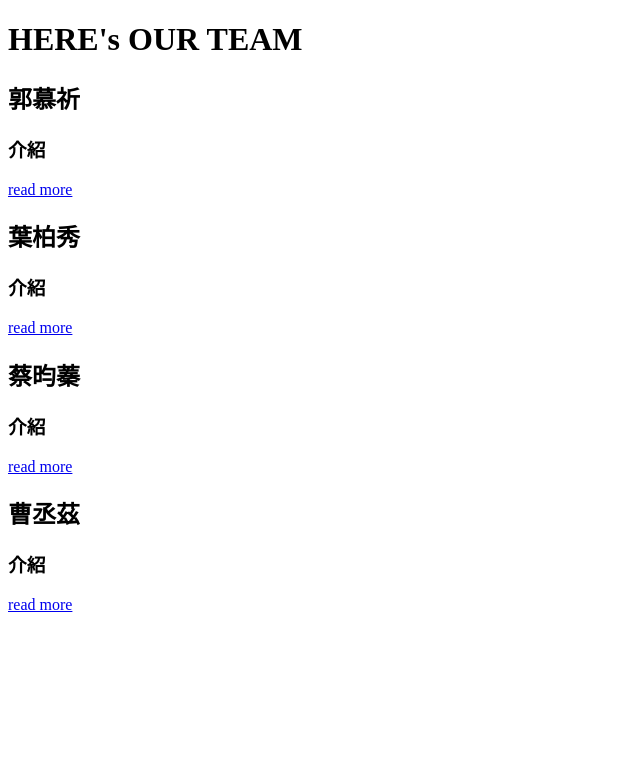
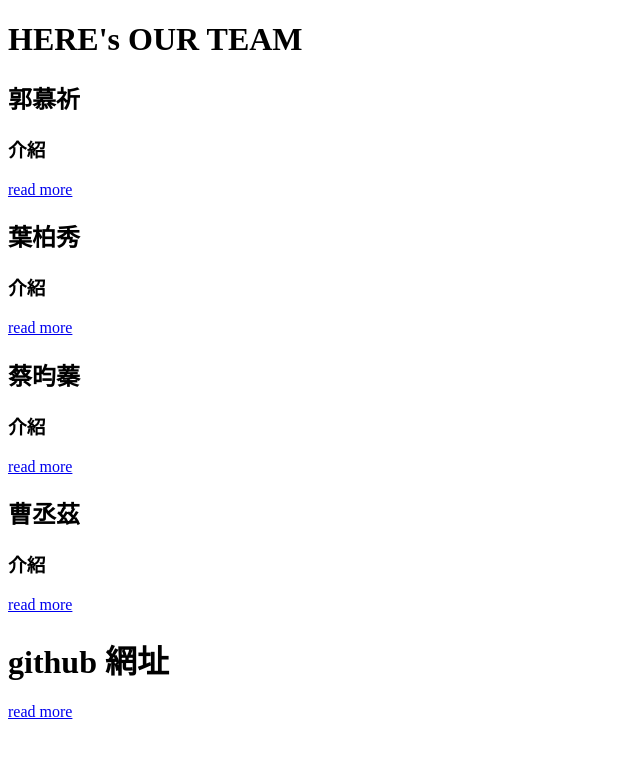
Before and after one commit to tttttttttttzu/CodingProject-v1, a plain HTML site: page coading project-v1.html in a window 1280 px wide. Shown: the whole page, without its empty margins (0-640 px from the left). Drawn offline with Linux system fonts and the light colour scheme.

Commit message:
Add files via upload

```diff
--- a/coading project-v1.html
+++ b/coading project-v1.html
@@ -7,7 +7,7 @@
      <!--郭慕祈-->
      <h2>郭慕祈</h2>
      <h3>介紹</h3>
-    	<a href="  ">read more</a>
+    	<a href=" https://medium.com/new-stor ">read more</a>
 
    	<!--葉柏秀-->
    	<h2>葉柏秀</h2>
@@ -24,6 +24,8 @@
      <h3>介紹</h3>
      <a href="https://medium.com/@yunyuntsai_97118">read more</a>
 
+<h1>github 網址</h1>
+<a href="https://github.com/tttttttttttzu/CodingProject-v1">read more</a>
 
    </head>
  </html>
```
